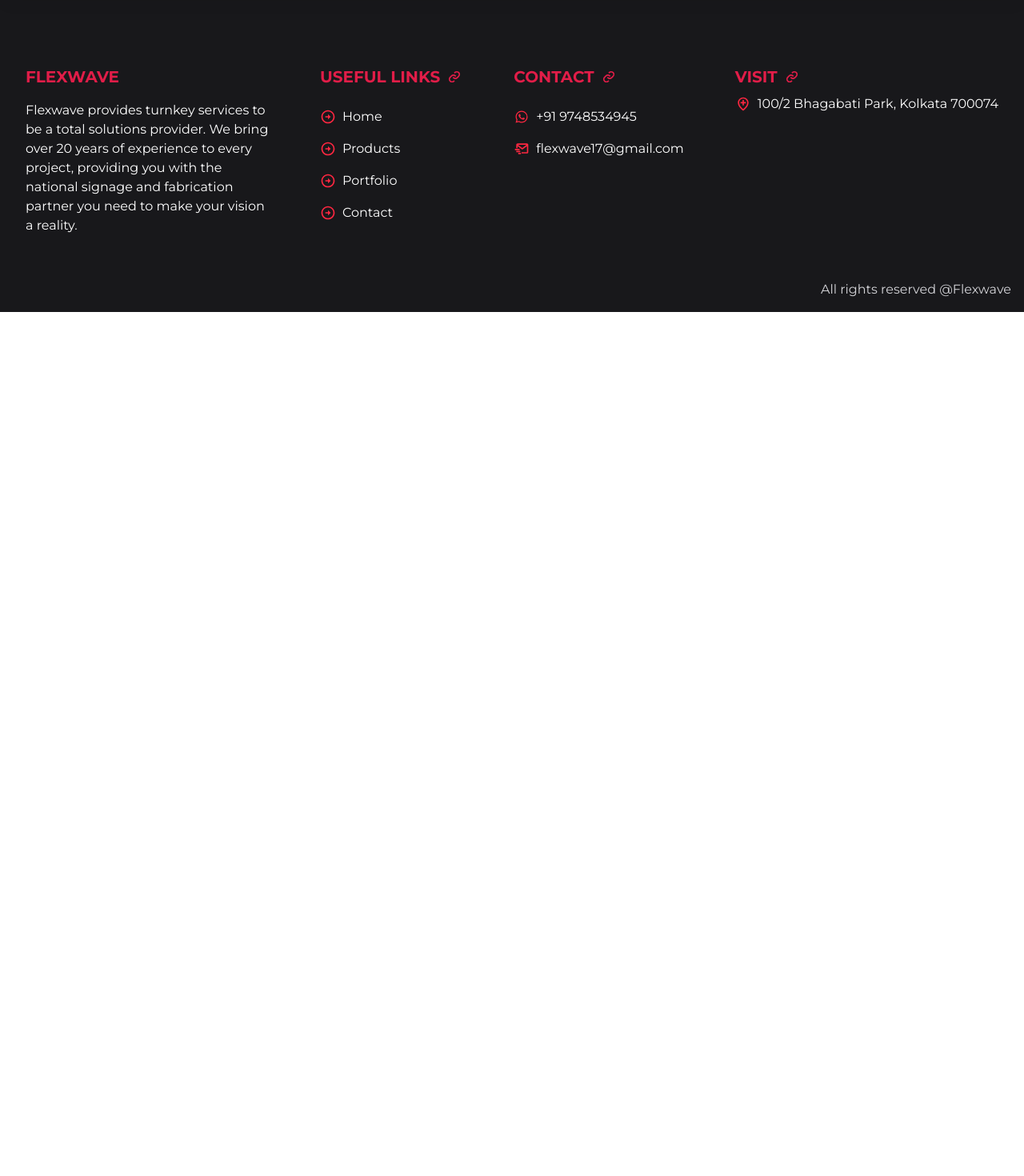
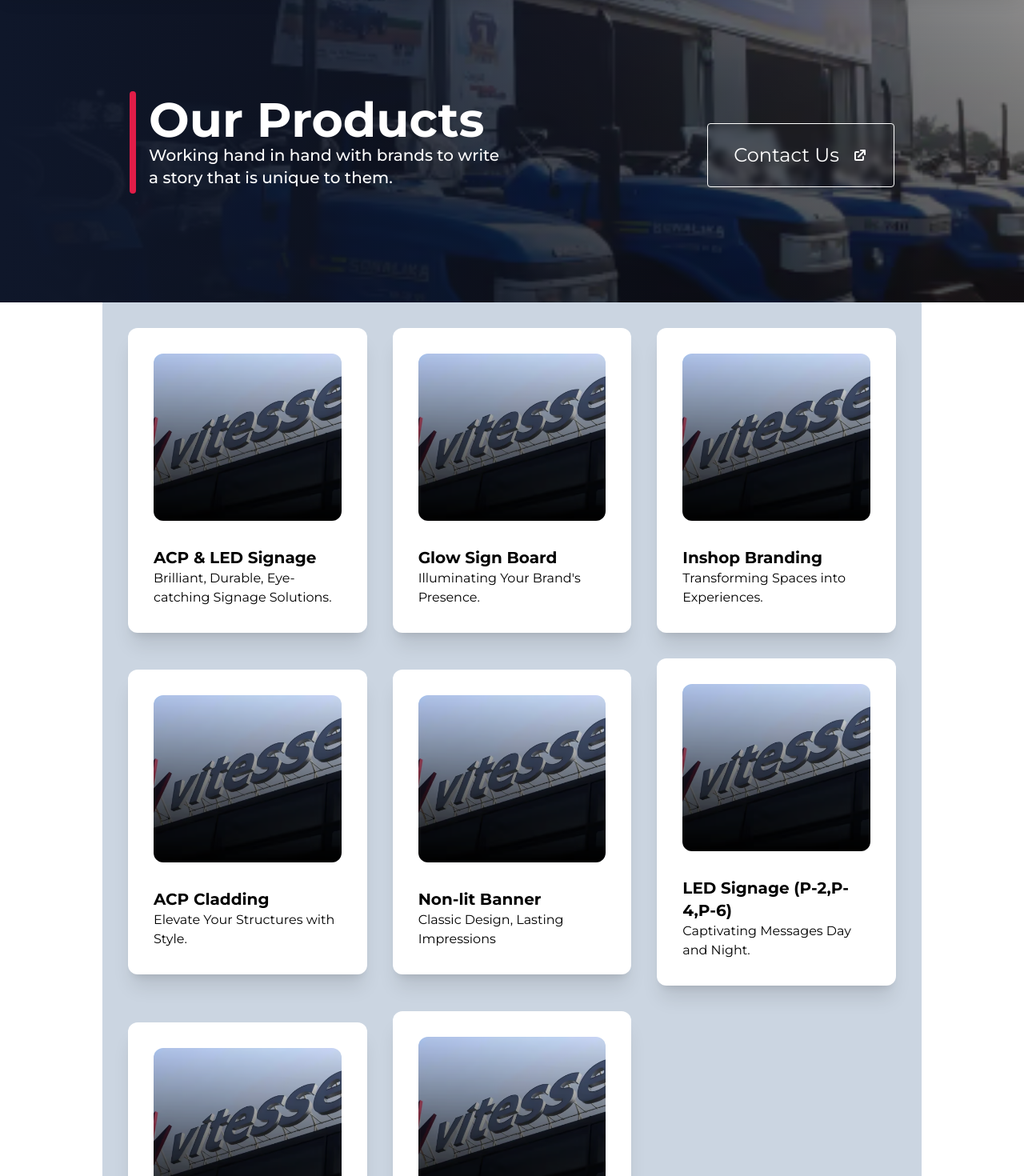
Before and after one commit to Ne0sky/Flexwave, a React (Vite) app: page /products in a window 1280 px wide. Shown: the part 102-1572 px from the top of the page at 80% size. Before the commit the page ends 800 px from the top, so only its background shows below. Built offline with nearby package versions, Linux system fonts and the light colour scheme.

Commit message:
code product page

```diff
--- a/src/components/Banner_half.jsx
+++ b/src/components/Banner_half.jsx
@@ -2,7 +2,7 @@
 import Contactbtn from '../components/Contactbtn'
 const Banner_half = ({title}) => {
   return (
-    <section className="banner   w-full h-[60vh] bg-automotive flex  items-center bg-no-repeat bg-cover bg-center bg-fixed relative ">
+    <section className="banner mt-20   w-full h-[40vh] bg-automotive flex  items-center bg-no-repeat bg-cover bg-center bg-fixed relative ">
         <div className="background-gradient absolute top-0 left-0 bg-gradient-to-r from-slate-900 to-[#0000003f] z-10 w-full h-full "></div>
 
         <div className="text-content h-full justify-center xl:justify-around w-full items-start px-8 xl:items-center flex flex-col xl:flex-row  z-20  ">
--- /dev/null
+++ b/src/components/Product_Card.jsx
@@ -0,0 +1,17 @@
+import React from 'react'
+
+const Product_Card = ({title, desc}) => {
+  return (
+    <div>
+        <div className='w-full h-auto shadow-xl bg-white border-black rounded-xl bg-cover flex flex-col gap-8 items-center  p-8'>
+        <img className='rounded-xl' src="/assets/Rectangle-17.avif" alt="acp" />
+        <div>
+          <p className='text-xl font-bold'>{title}</p>
+          <p>{desc}</p>
+        </div>
+      </div>
+    </div>
+  )
+}
+
+export default Product_Card
--- a/src/pages/Contact.jsx
+++ b/src/pages/Contact.jsx
@@ -1,5 +1,6 @@
 import React, { useState, useEffect } from 'react'
-import { BiLink, BiRightArrowCircle, BiLogoWhatsapp, BiMailSend, BiLocationPlus } from "react-icons/bi";
+import {  BiLogoWhatsapp, BiMailSend, BiLocationPlus } from "react-icons/bi";
+import ScrollToTop from '../Utils/ScrolltoTop';
 const Contact = () => {
   const [email, setEmail] = useState('')
   const [name, setName] = useState('')
@@ -154,6 +155,7 @@
       </div>
 
     </div>
+    <ScrollToTop/>
     </div>
   )
 }
--- a/src/pages/Home.jsx
+++ b/src/pages/Home.jsx
@@ -9,7 +9,7 @@
 import Clients from '../sections/Clients';
 import Testimonials from '../sections/Testimonials';
 import FAQ from '../sections/FAQ';
-
+import ScrolltoTop from "../Utils/ScrolltoTop"
 
 const Home = () => {
   return (
@@ -21,6 +21,7 @@
     <Clients/>
     <Testimonials/>
     <FAQ/>
+    <ScrolltoTop/>
     </div>
   );
 };
--- a/src/pages/Products.jsx
+++ b/src/pages/Products.jsx
@@ -1,8 +1,58 @@
 import React from 'react'
-
+import Contactbtn from '../components/Contactbtn'
+import Product_Card from "../components/Product_Card"
 const Products = () => {
   return (
-    <div>Products</div>
+    <div className='font-primary '>
+      <section className="banner mt-20  w-full h-[50vh] bg-automotive flex items-center bg-no-repeat bg-cover bg-center bg-fixed relative ">
+        <div className="background-gradient absolute top-0 left-0 bg-gradient-to-r from-slate-900 to-[#0000003f] z-10 w-full h-full "></div>
+
+        <div className="text-content h-full justify-center xl:justify-around w-full items-start px-8 xl:items-center flex flex-col xl:flex-row  z-20  ">
+          <div className='flex items-center'>
+          <div className="h-[4rem] w-[0.2rem] md:h-[4rem] xl:h-[8rem] rounded-xl md:w-[0.5rem] bg-rose-600 mr-4 "></div>
+          <h2 className="text-3xl md:text-4xl xl:text-6xl font-bold text-white">
+            <p>Our Products</p>
+            <p className='text-xl font-medium'>Working hand in hand with brands to write<br/> a story that is unique to them.</p>
+          </h2>
+          </div>
+         <div className=' flex items-end xl:py-16'>
+          <Contactbtn/>
+
+          </div>
+
+        </div>
+
+      </section>
+      <div className='flex md:w-[80%] items-center justify-center mx-auto bg-slate-300 rounded-b-xl'>
+      <div className='grid grid-cols-1 md:grid-cols-2 lg:grid-cols-3 w-full items-center justify-center gap-8 p-8'>
+  <div className='flex items-center justify-center'>
+    <Product_Card title={"ACP & LED Signage"} desc={"Brilliant, Durable, Eye-catching Signage Solutions."} />
+  </div>
+  <div className='flex items-center justify-center'>
+    <Product_Card title={"Glow Sign Board"} desc={"Illuminating Your Brand's Presence."} />
+  </div>
+  <div className='flex items-center justify-center'>
+    <Product_Card title={"Inshop Branding"} desc={"Transforming Spaces into Experiences."} />
+  </div>
+  <div className='flex items-center justify-center'>
+    <Product_Card title={"ACP Cladding"} desc={" Elevate Your Structures with Style."} />
+  </div>
+  <div className='flex items-center justify-center'>
+    <Product_Card title={"Non-lit Banner"} desc={" Classic Design, Lasting Impressions"} />
+  </div>
+  <div className='flex items-center justify-center'>
+    <Product_Card title={"LED Signage (P-2,P-4,P-6)"} desc={"Captivating Messages Day and Night."} />
+  </div>
+  <div className='flex items-center justify-center'>
+    <Product_Card title={"Wayfinder Signage"} desc={"Precision-guided Navigational Excellence. Redefining the Way Forward."} />
+  </div>
+  <div className='flex items-center justify-center'>
+    <Product_Card title={"Outdoor(OOH) Advertizing"} desc={"Outdoor Signage Solutions. Where Visibility Meets Impact."} />
+  </div>
+</div>
+</div>
+
+    </div>
   )
 }
 
```
